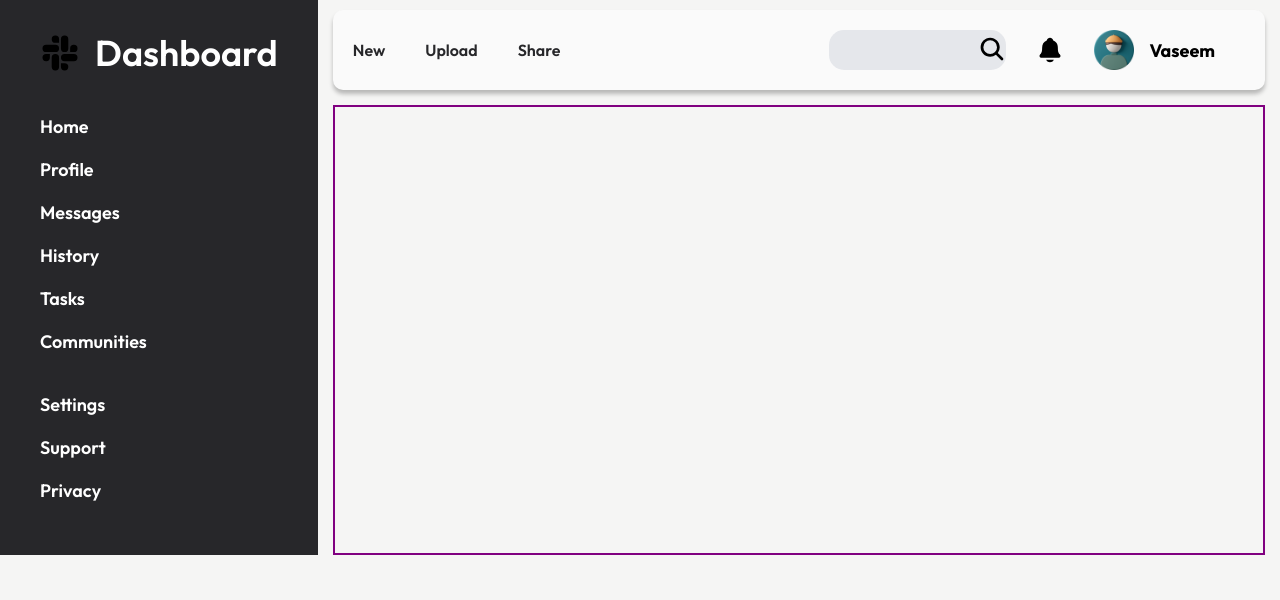
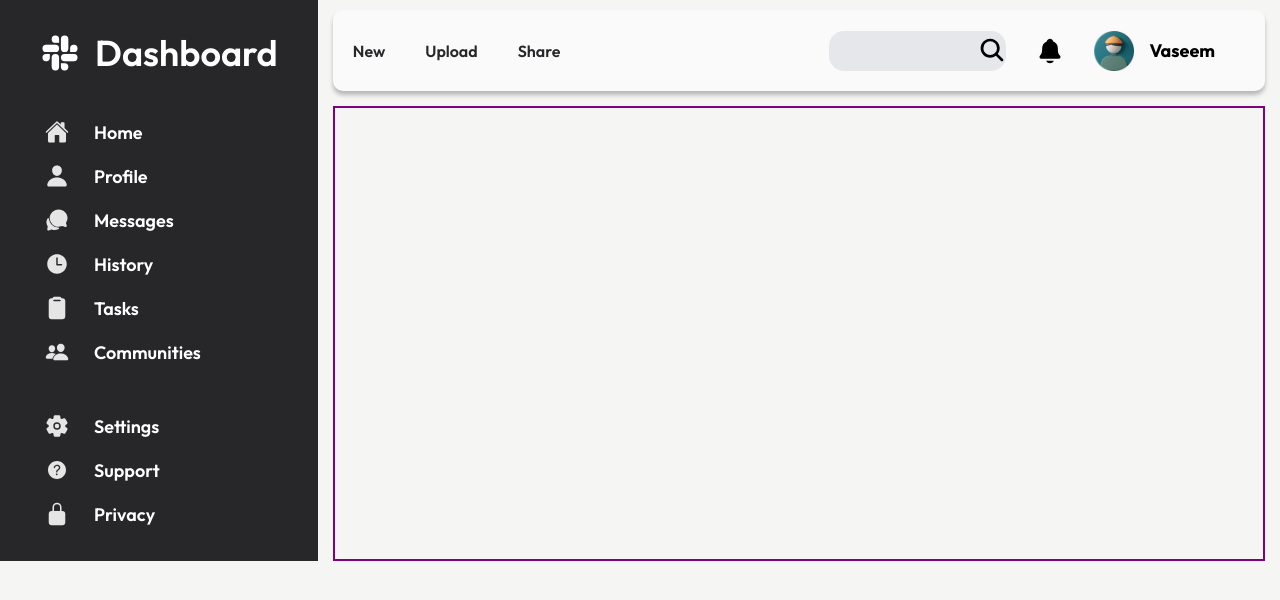
Before and after one commit to vaseemGit7/admin-dashboard, a plain HTML site: page index.html in a window 1280 px wide. Drawn offline with nearby package versions, Linux system fonts and the light colour scheme.

Commit message:
Fix icons and layout for sidebar

```diff
--- a/index.html
+++ b/index.html
@@ -31,51 +31,53 @@
         </div>
         <div class="sidebar">
             <div class="logo">
-                <div class="logo-icon"></div>
+                <ion-icon class="logo-icon" name="logo-slack"></ion-icon>
                 <div class="logo-title">Dashboard</div>
             </div>
             <ul class="sidebar-nav">
                 <li>
-                    <div class="logo1"></div>
+                    <ion-icon name="home"></ion-icon>
                     <div class="nav-name">Home</div>
                 </li>
                 <li>
-                    <div class="logo2"></div>
+                    <ion-icon name="person"></ion-icon>
                     <div class="nav-name">Profile</div>
                 </li>
                 <li>
-                    <div class="logo3"></div>
+                    <ion-icon name="chatbubbles"></ion-icon>
                     <div class="nav-name">Messages</div>
                 </li>
                 <li>
-                    <div class="logo4"></div>
+                    <ion-icon name="time"></ion-icon>
                     <div class="nav-name">History</div>
                 </li>
                 <li>
-                    <div class="logo5"></div>
+                    <ion-icon name="clipboard"></ion-icon>
                     <div class="nav-name">Tasks</div>
                 </li>
                 <li>
-                    <div class="logo6"></div>
+                    <ion-icon name="people"></ion-icon>
                     <div class="nav-name">Communities</div>
                 </li>
             </ul>
             <ul class="user-settings">
-                <div class="li">
-                    <div class="icon1"></div>
+                <li>
+                    <ion-icon name="settings"></ion-icon>
                     <div class="user-options">Settings</div>
-                </div>
-                <div class="li">
-                    <div class="icon2"></div>
+                </li>
+                <li>
+                    <ion-icon name="help-circle"></ion-icon>
                     <div class="user-options">Support</div>
-                </div>
-                <div class="li">
-                    <div class="icon3"></div>
+                </li>
+                <li>
+                    <ion-icon name="lock-closed"></ion-icon>
                     <div class="user-options">Privacy</div>
-                </div>
+                </li>
             </ul>
         </div>
         <div class="content"></div>
     </div>
+    <script type="module" src="https://unpkg.com/ionicons@7.1.0/dist/ionicons/ionicons.esm.js"></script>
+    <script nomodule src="https://unpkg.com/ionicons@7.1.0/dist/ionicons/ionicons.js"></script>
 </body>
 </html>
--- a/styles.css
+++ b/styles.css
@@ -128,10 +128,8 @@ body{
 }
 
 .logo-icon{
-    height: 40px;
-    width: 40px;
-    background-image: url(./src/icons/logo-slack.svg);
-    fill: white;
+  font-size: 40px;
+  color: white;
 }
 
 .logo-title{
@@ -140,11 +138,23 @@ body{
     color: white;
 }
 
+ion-icon{
+    font-size: 24px;
+    color: #E5E5E5;
+}
+
+.sidebar-nav li, .user-settings li{
+    display: flex;
+    gap: 25px;
+    align-items: center;
+}
+
 .sidebar-nav, .user-settings{
     display: grid;
     grid-template-columns: 1fr;
     list-style: none;
     gap: 20px;
+    padding: 5px;
 }
 
 .nav-name, .user-options{
```
